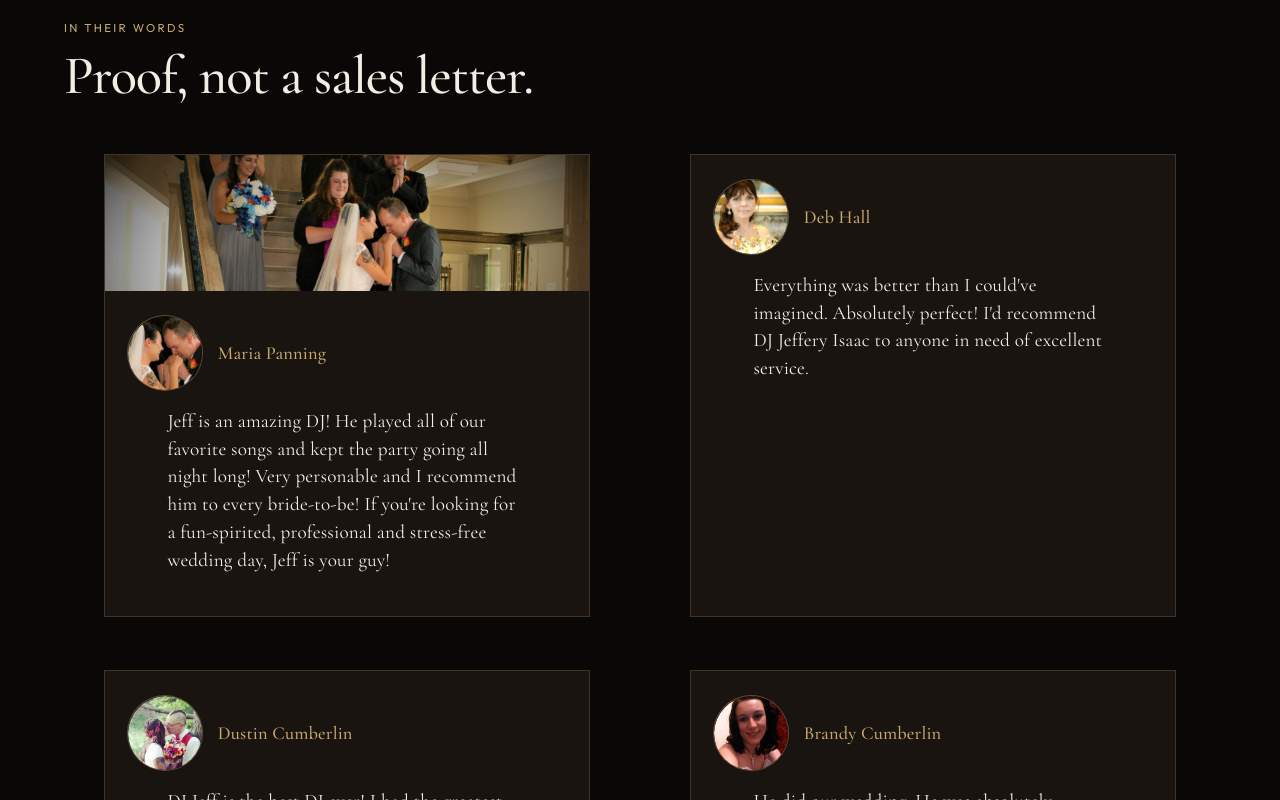
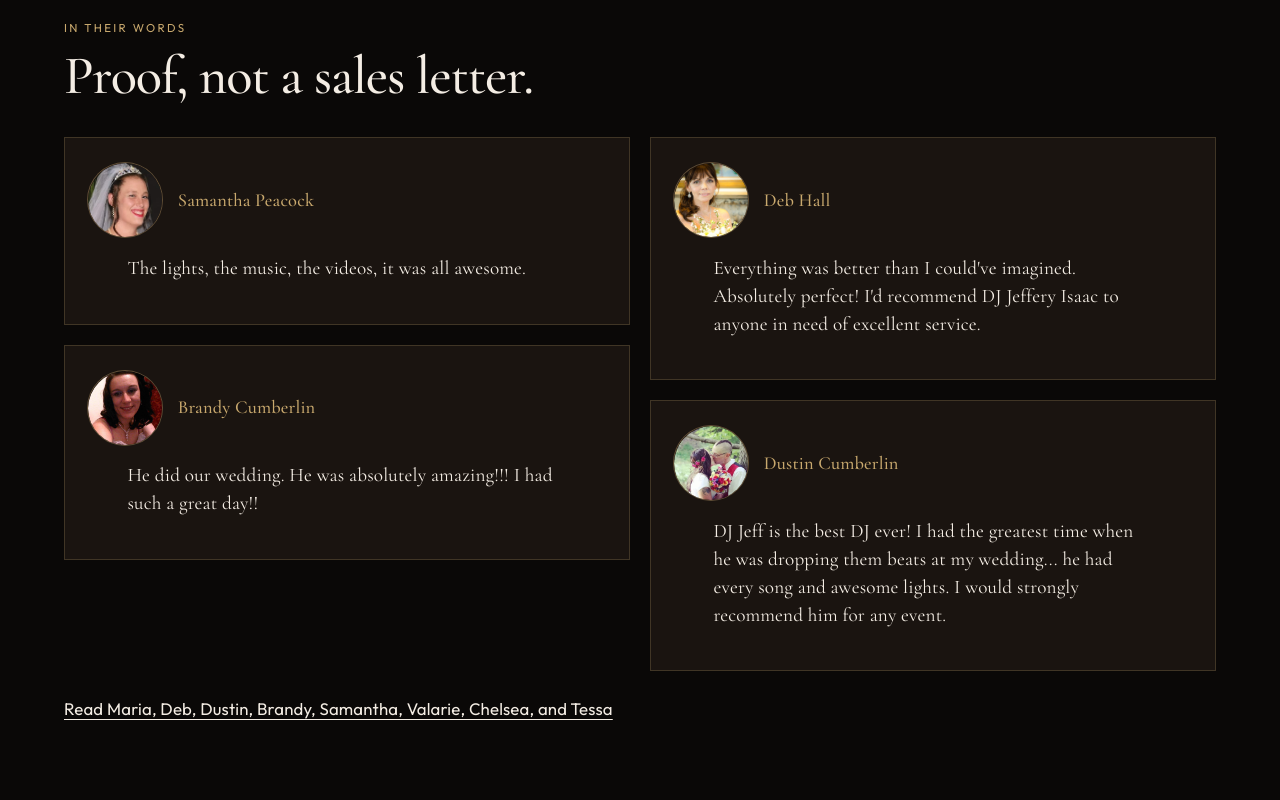
Before and after one commit to Jmystro77/dj-jeffery-isaac, a Next.js app: page /dj-jeffery-isaac/ in a window 1280 px wide. Shown: the part 2100-2900 px from the top of the page. Built offline with nearby package versions, Linux system fonts and the light colour scheme.

Commit message:
Stop review cards from stretching to the tallest in the row
Sort written reviews by quote length and lay them out in CSS columns so each card is only as tall as its photo, name, and quote.

Co-authored-by: Jmystro77 <Jmystro77@users.noreply.github.com>

```diff
--- a/app/globals.css
+++ b/app/globals.css
@@ -426,6 +426,19 @@ a:hover {
   gap: 1.25rem;
 }
 
+.quote-masonry {
+  column-count: 1;
+  column-gap: 1.25rem;
+}
+
+.quote-masonry > .quote {
+  width: 100%;
+  margin: 0 0 1.25rem;
+  break-inside: avoid;
+  page-break-inside: avoid;
+  -webkit-column-break-inside: avoid;
+}
+
 .card,
 .quote,
 .film,
@@ -446,6 +459,8 @@ a:hover {
   padding: 0;
   overflow: hidden;
   display: grid;
+  height: fit-content;
+  align-self: start;
 }
 
 .quote-still-bg {
@@ -901,6 +916,10 @@ fieldset.field {
     grid-template-columns: 1fr 1fr;
   }
 
+  .quote-masonry {
+    column-count: 2;
+  }
+
   .grid-3 {
     grid-template-columns: repeat(3, 1fr);
   }
--- a/app/page.tsx
+++ b/app/page.tsx
@@ -2,7 +2,7 @@ import Link from "next/link";
 import { CtaBand } from "@/components/CtaBand";
 import { FilmCard } from "@/components/FilmCard";
 import { Quote } from "@/components/Quote";
-import { films, quotes, site } from "@/lib/site";
+import { films, quotesByLength, site } from "@/lib/site";
 
 export default function HomePage() {
   return (
@@ -104,8 +104,8 @@ export default function HomePage() {
         <div className="wrap">
           <p className="kicker">In their words</p>
           <h2 className="section-title">Proof, not a sales letter.</h2>
-          <div className="grid-2" style={{ marginTop: "2rem" }}>
-            {quotes.slice(0, 4).map((quote) => (
+          <div className="quote-masonry" style={{ marginTop: "2rem" }}>
+            {quotesByLength.slice(0, 4).map((quote) => (
               <Quote key={quote.name} quote={quote} />
             ))}
           </div>
--- a/lib/site.ts
+++ b/lib/site.ts
@@ -111,6 +111,11 @@ export const quotes: WrittenReview[] = [
   },
 ];
 
+/** Shortest first so masonry rows keep similar-height cards together. */
+export const quotesByLength = [...quotes].sort(
+  (a, b) => a.text.length - b.text.length,
+);
+
 export const films = [
   {
     slug: "rocky-jess",
```
Also changed, not shown: app/stories/page.tsx (+3 -3 lines).
